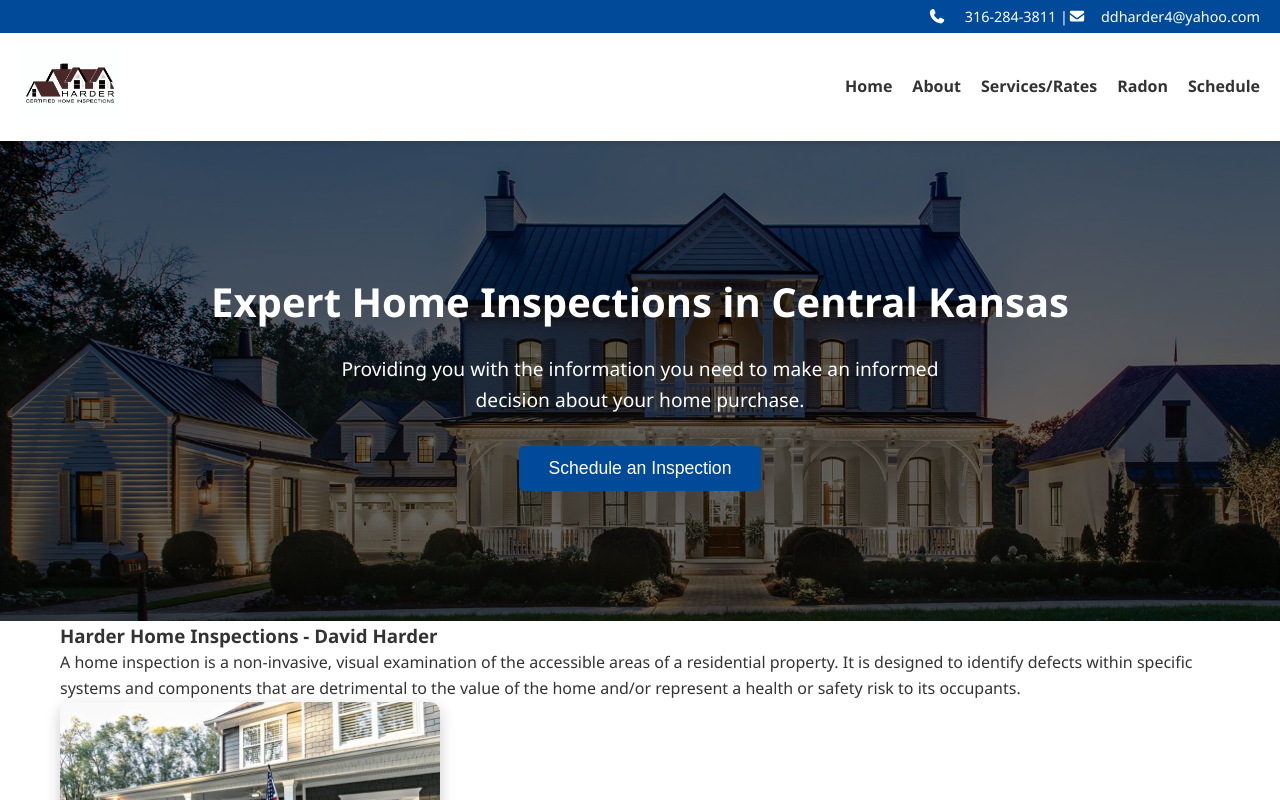
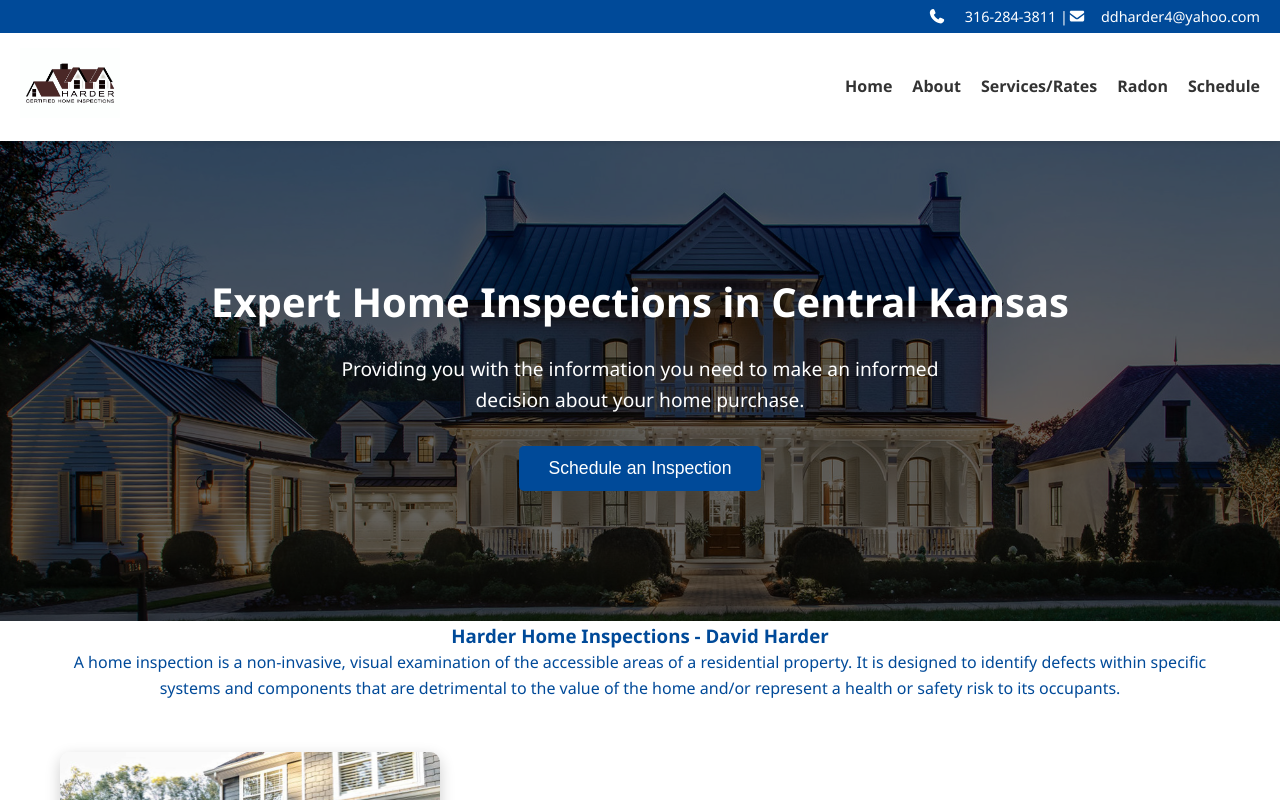
Before and after one commit to lucidesystem/HarderInspections, a React (Vite) app in the folder harderinspection/: page / in a window 1280 px wide. Shown: the top 800 px of the page. Built offline with nearby package versions, Linux system fonts and the light colour scheme.

Commit message:
fix section title style

```diff
--- a/harderinspection/src/pages/LandingPage.jsx
+++ b/harderinspection/src/pages/LandingPage.jsx
@@ -31,7 +31,7 @@ const LandingPage = () => {
 
       <section className="intro-section">
         <div className="container">
-          <div className="intro-text">
+          <div className="section-title">
             <h3>Harder Home Inspections - David Harder</h3>
             <p>A home inspection is a non-invasive, visual examination of the accessible areas of a residential property. It is designed to identify defects within specific systems and components that are detrimental to the value of the home and/or represent a health or safety risk to its occupants.</p>
           </div>
```
